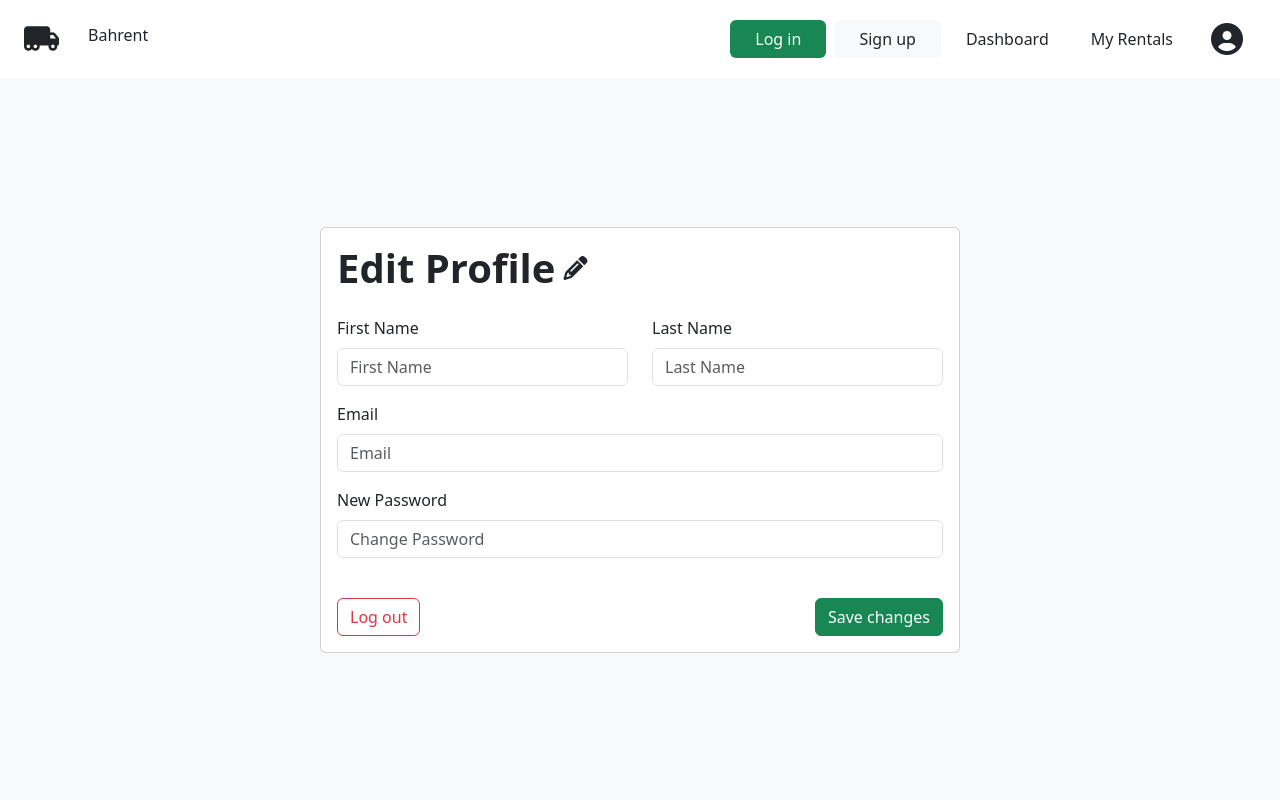
After one commit to ExTBH/Database-Programming-2, a PHP site: page /profile.php in a window 1280 px wide. The commit adds this page. Run offline with PHP 8.4, Linux system fonts and the light colour scheme.

Commit message:
Profile controller and page

```diff
--- /dev/null
+++ b/controllers/ProfileController.php
@@ -0,0 +1,25 @@
+<?php
+include_once 'BaseController.php';
+
+class ProfileController extends BaseController
+{
+    public function index()
+    {
+        $title = "Profile Page";
+        ob_start();
+        include __DIR__ . '/../views/profile.phtml';
+        $content = ob_get_clean();
+        include __DIR__ . '/../views/_layout.php';
+    }
+
+    public function update($first_name, $last_name, $email, $password)
+    {
+        // $user = $this->getUser($email, $password);
+        // if ($user) {
+        // $_SESSION['user'] = $user;
+        // header('Location: /');
+        // } else {
+        echo "Please implement the Update profile method.";
+        // }
+    }
+}
--- /dev/null
+++ b/profile.php
@@ -0,0 +1,20 @@
+<?php
+require_once __DIR__ . '/controllers/ProfileController.php';
+
+$controller = new ProfileController();
+
+
+if ($_SERVER['REQUEST_METHOD'] === 'POST') {
+    $first_name = $_POST['first_name'] ?? null;
+    $last_name = $_POST['last_name'] ?? null;
+    $email = $_POST['email'] ?? null;
+    $password = $_POST['password'] ?? null;
+
+    if ($email && $password) {
+        $controller->update($first_name, $last_name, $email, $password);
+    } else {
+        echo "Email and password are required.";
+    }
+} else {
+    $controller->index();
+}
--- a/views/_layout.php
+++ b/views/_layout.php
@@ -33,7 +33,7 @@
 
             <a href="/trackrental/Index" class="btn d-flex align-items-center justify-content-center px-3 h-100 text-sm font-weight-bold rounded-lg hover-bg-light">My Rentals</a>
 
-            <a href="/userprofile/Index" class="btn fs-2 d-flex h-100 text-center align-items-center justify-content-center">
+            <a href="/profile.php" class="btn fs-2 d-flex h-100 text-center align-items-center justify-content-center">
                 <i class="fa-solid fa-circle-user text-3xl"></i>
             </a>
         </div>
--- /dev/null
+++ b/views/profile.phtml
@@ -0,0 +1,54 @@
+<div class="d-flex flex-grow-1 flex-column align-items-center justify-content-center bg-light">
+    <div class="card w-100" style="max-width: 40rem;">
+        <div class="card-body">
+            <div class="d-flex align-items-center gap-2 pb-4">
+                <h1 class="text-dark fw-bold mb-0">Edit Profile</h1>
+                <i class="fa-solid fa-pencil fs-4"></i>
+            </div>
+
+            <form action="/profile.php" method="post">
+                <div class="row">
+                    <!-- First Name Field -->
+                    <div class="col-md-6 mb-3">
+                        <label for="first_name" class="form-label">First Name</label>
+                        <input type="text" id="first_name" name="first_name" placeholder="First Name" required
+                            class="form-control" />
+                    </div>
+
+                    <!-- Last Name Field -->
+                    <div class="col-md-6 mb-3">
+                        <label for="last_name" class="form-label">Last Name</label>
+                        <input type="text" id="last_name" name="last_name" placeholder="Last Name" required
+                            class="form-control" />
+                    </div>
+
+                    <!-- Email Input -->
+                    <div class="col-md-12 mb-3">
+                        <label for="email" class="form-label">Email</label>
+                        <input type="email" id="email" name="email" placeholder="Email" required
+                            class="form-control" />
+                    </div>
+
+                    <!-- Change Password Input -->
+                    <div class="col-md-12 mb-3">
+                        <label for="password" class="form-label">New Password</label>
+                        <input type="password" id="password" name="password" placeholder="Change Password"
+                            class="form-control" />
+                    </div>
+                </div>
+
+                <div class="d-flex justify-content-between mt-4">
+                    <!-- Log out Button -->
+                    <a href="/logout.php" class="btn btn-outline-danger">
+                        Log out
+                    </a>
+
+                    <!-- Save Changes Button -->
+                    <button type="submit" class="btn btn-success" onclick="alert('Changes saved!')">
+                        Save changes
+                    </button>
+                </div>
+            </form>
+        </div>
+    </div>
+</div>
```
Also changed, not shown: logout.php (added).
